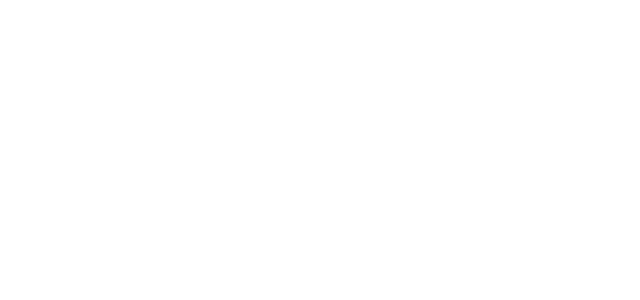
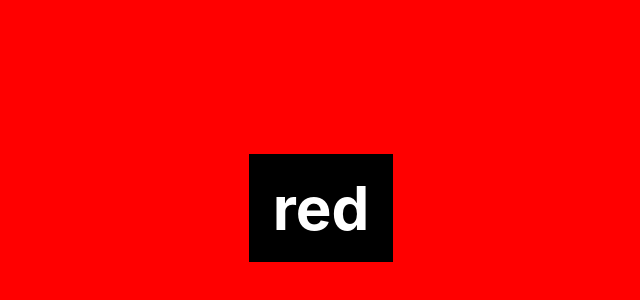
Before and after one commit to Emilcrafter/vercel-edge-config-demo, a Next.js app: page /color/red in a window 1280 px wide. Shown: the part 192-492 px from the top of the page, without its empty margins (319-959 px from the left). Built offline with nearby package versions, Linux system fonts and the light colour scheme.

Commit message:
Fix color thing

```diff
--- a/middleware.ts
+++ b/middleware.ts
@@ -4,7 +4,7 @@
 import { NextURL } from "next/dist/server/web/next-url";
 
 async function handleQr(req : NextRequest, config : EdgeConfigValue){
-    const colors = ["red", "green", "blue", "yellow", "pink"];
+    const colors = ["red", "green", "blue", "yellow"];
 
     const color = colors[Math.floor(Math.random() * colors.length)];
 
--- a/pages/color/[color].tsx
+++ b/pages/color/[color].tsx
@@ -1,7 +1,7 @@
 import { GetStaticPaths, GetStaticProps } from "next";
 
 export const getStaticPaths: GetStaticPaths = async () => {
-    const colors = ["red", "green", "blue", "yellow", "pink"];
+    const colors = ["red", "green", "blue", "yellow"];
 
     const paths = colors.map((color) => ({
         params: { color },
@@ -18,8 +18,8 @@
 
 export default function Color({ color } : { color: string }) {
     return (
-        <div className=" w-full h-full" style={{ backgroundColor: color }}>
-            <h1>{color}</h1>
+        <div className={" w-screen h-screen flex items-center justify-center"} style={{backgroundColor: color}} >
+            <p className="p-6 bg-black text-white text-6xl font-bold">{color}</p>
         </div>
     );
 }
```
